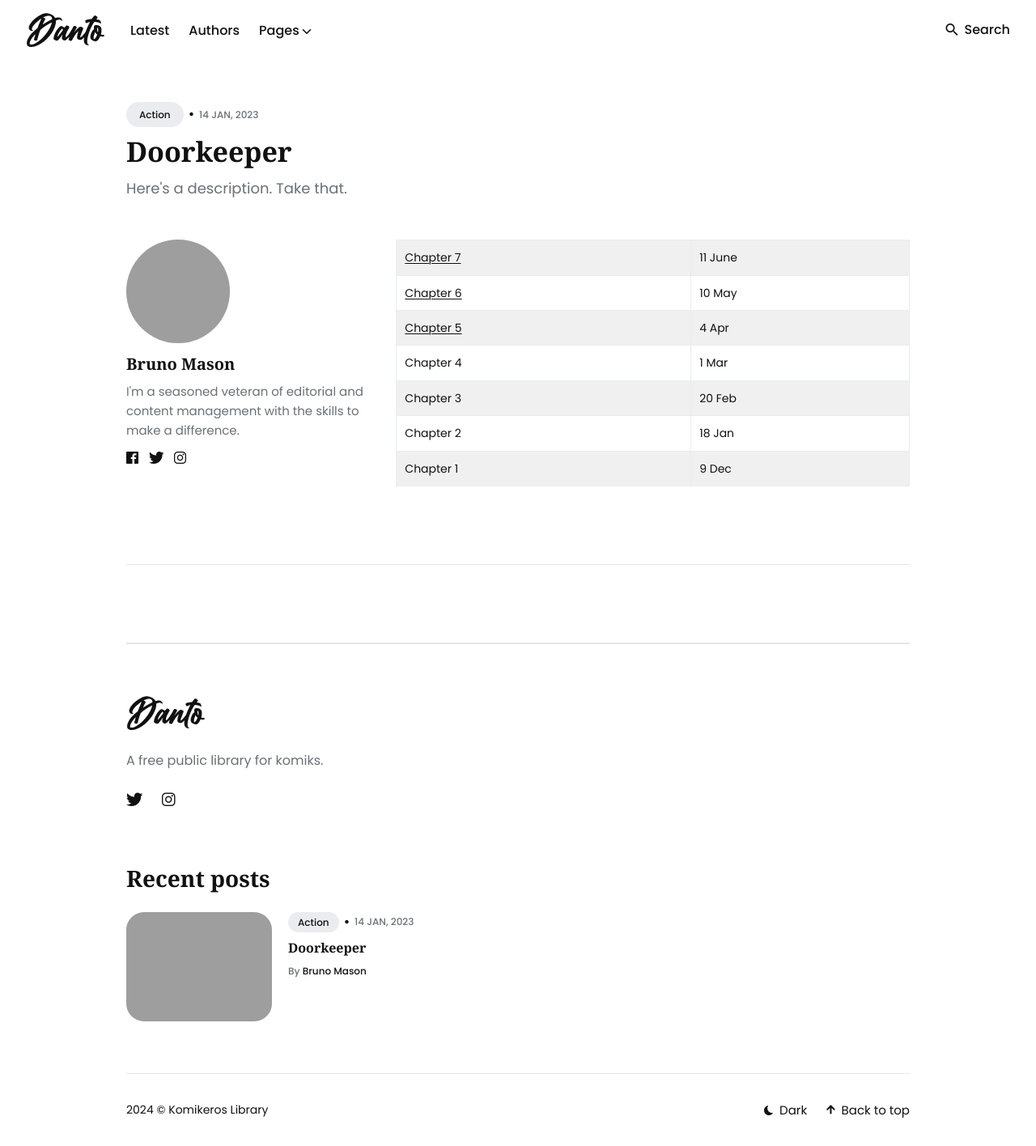
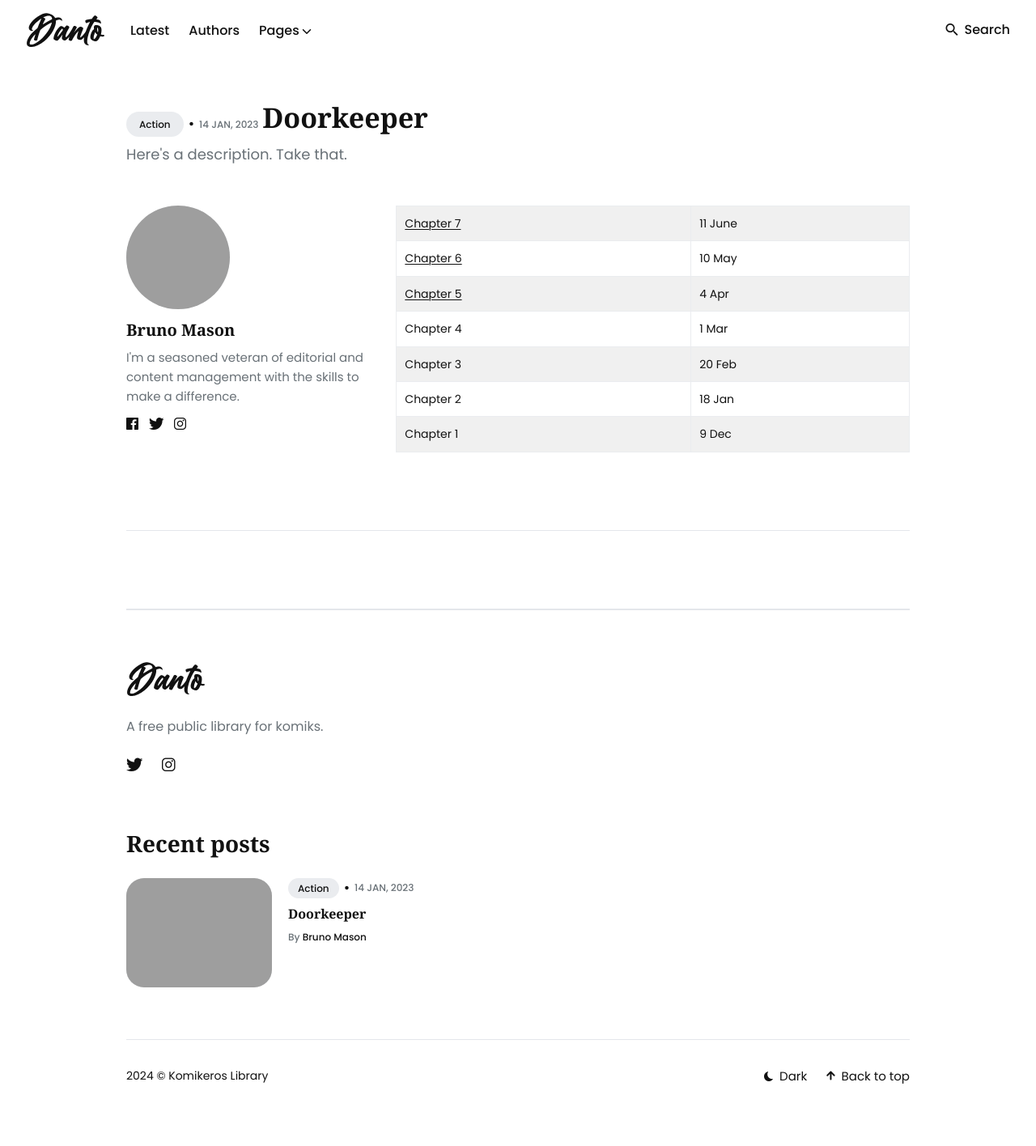
Before and after one commit to komikeros/komikeros.github.io, a Jekyll site: the page built from _posts/2000-01-01-doorkeeper.md, in a window 1280 px wide. Shown: the whole page at 81% size. Built offline with Jekyll 4.4.1, drawn with Linux system fonts in a browser that asks for light colours; after the commit the page ends 1374 px from its top, so only the background shows below that; grey boxes are pictures that could not be loaded.

Commit message:
Make post title inline so year can appear beside it

```diff
--- a/_sass/4-layouts/_post.scss
+++ b/_sass/4-layouts/_post.scss
@@ -47,7 +47,26 @@
   }
 }
 
-.post__title,
+.post__title {
+  margin-bottom: 10px;
+  font-size: 34px;
+  display: inline;
+
+  @media (max-width: $desktop) {
+    margin-bottom: 20px;
+    font-size: 34px;
+  }
+
+  @media (max-width: $tablet) {
+    font-size: 34px;
+  }
+
+  @media (max-width: $mobile) {
+    margin-bottom: 16px;
+    font-size: 30px;
+  }
+}
+
 .page__title {
   margin-bottom: 10px;
   font-size: 34px;
```
